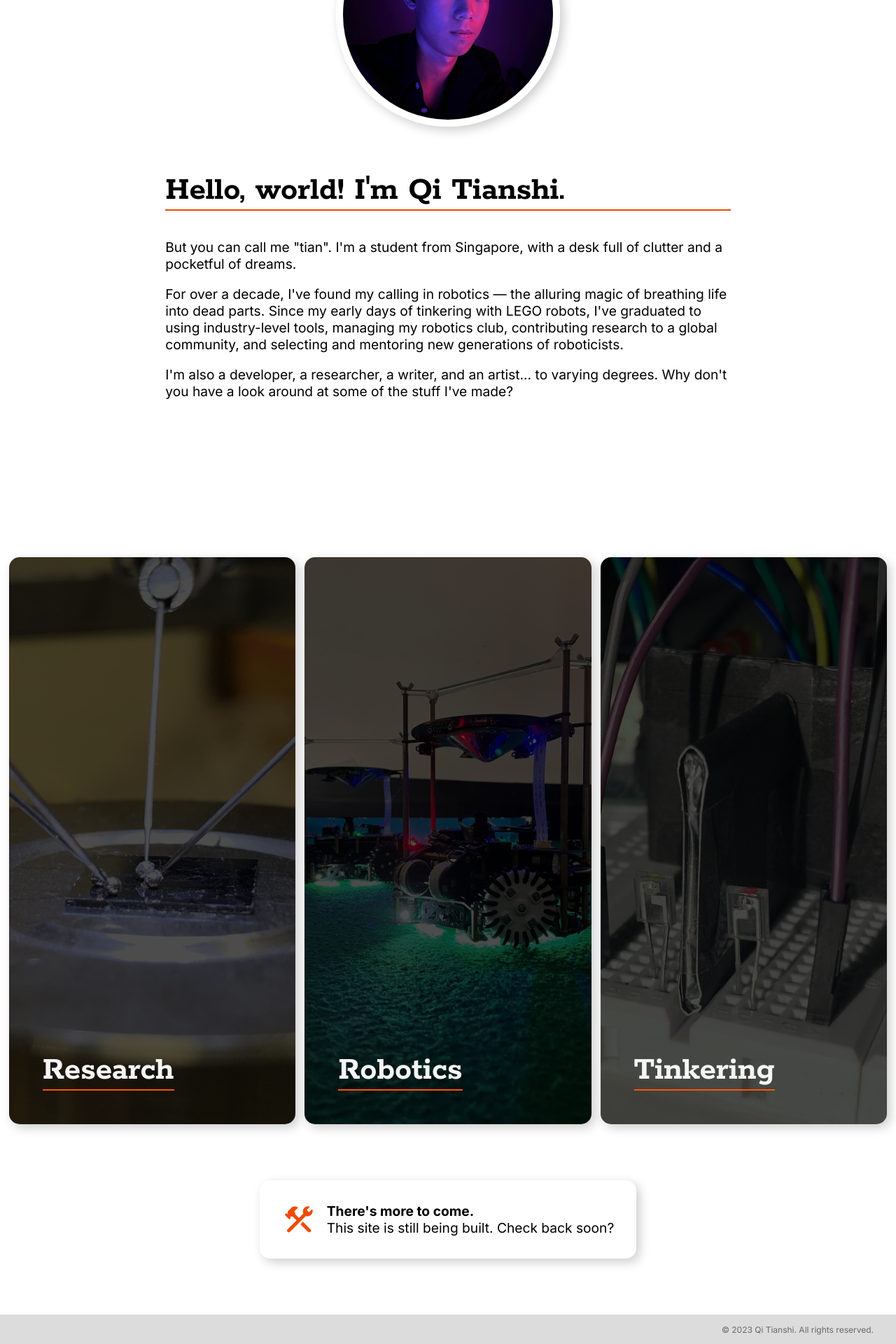
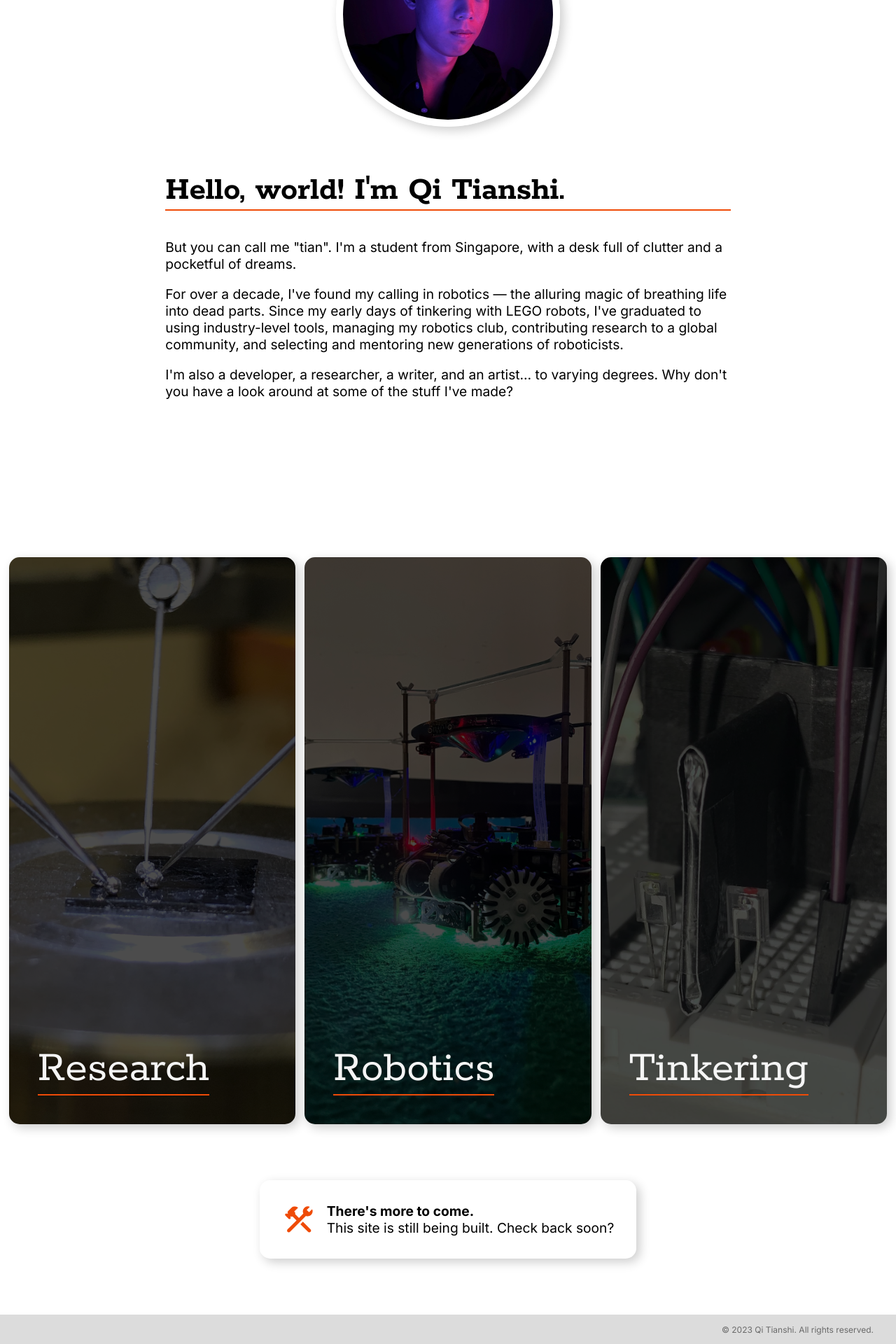
Before and after one commit to qitianshi/qitianshi.com, a Jekyll site: the page built from index.html, in a window 1280 px wide. Shown: the part 1264-3184 px from the top of the page at 70% size. Built offline with Jekyll 4.4.1, drawn with Linux system fonts in a browser that asks for light colours.

Commit message:
Convert .project-card to instance of .c-stacked-banner

```diff
--- a/_sass/_base.scss
+++ b/_sass/_base.scss
@@ -113,7 +113,7 @@
 }
 
 // A link that fills its entire parent element.
-a.project-card__link {
+a.o-block-link {
     position: absolute;
     top: 0;
     left: 0;
--- a/_sass/components/_stacked-banner.scss
+++ b/_sass/components/_stacked-banner.scss
@@ -6,6 +6,7 @@
 
 
 @import "presets";
+@import "base";
 
 // A banner that fills the viewport.
 .c-stacked-banner {
@@ -28,6 +29,9 @@
         // stack.
         position: relative;
 
+        width: fit-content;
+        padding: 10%;
+
         // Removes the margins so that text margins won't affect positioning.
         & :first-child {
             margin-top: 0;
@@ -38,13 +42,13 @@
         }
 
         &--leading {
+            @extend .c-stacked-banner__content;
+            margin: auto auto auto 0;
+        }
 
+        &--bottom-leading {
             @extend .c-stacked-banner__content;
-
-            // Centers text vertically.
-            margin: auto 10%;
-            width: fit-content;
-
+            margin: auto auto 0 0;
         }
 
     }
@@ -71,6 +75,8 @@
     // The main heading text in .c-stacked-banner
     &__heading {
 
+        @extend h1;
+
         font-size: 4em;
         margin: 0.5em 0;
 
--- a/assets/styles/home.scss
+++ b/assets/styles/home.scss
@@ -94,8 +94,6 @@
 
     position: relative;
 
-    cursor: pointer;
-
     // For :hover effect
     transition-property: transform, box-shadow;
     transition-duration: 0.15s;
@@ -104,30 +102,6 @@
     // On mouseover, the card grows and shadow increases to mimic height.
     &:hover {
         transform: scale(1.025);
-    }
-
-    &__text {
-
-        color: $text-primary-color-dark;
-
-        // Places text at bottom-left corner
-        position: absolute;
-        top: 100%;
-        transform: translateY(-100%);
-
-    }
-
-    &__text p {
-
-        margin: 1em;
-
-        // Text styles mimic H1, but are defined instead using <p> for semantics.
-        font-family: $heading-font-family;
-        font-size: 3em;
-        font-weight: bold;
-        border-bottom: 2px solid;
-        border-color: $tiangerine-tangerine-dark;
-
     }
 
 }
--- a/index.html
+++ b/index.html
@@ -45,14 +45,14 @@
 
     {% for project in site.data.home.project_cards %}
 
-        <div class="project-card o-container-card u-shadowed--hoverable">
+        <div class="project-card o-container-card u-shadowed--hoverable c-stacked-banner">
 
-            <a class="project-card__link" href="{{ project.link }}"></a>
+            <a class="o-block-link" href="{{ project.link }}"></a>
 
             <img src="{{ project.image_src }}" class="c-stacked-banner__background" alt="{{ project.image_alt }}">
 
-            <div class="project-card__text">
-                <p>{{ project.title }}</p>
+            <div class="c-stacked-banner__content--bottom-leading dark-theme-text">
+                <p class="c-stacked-banner__heading">{{ project.title }}</p>
             </div>
 
         </div>
```
